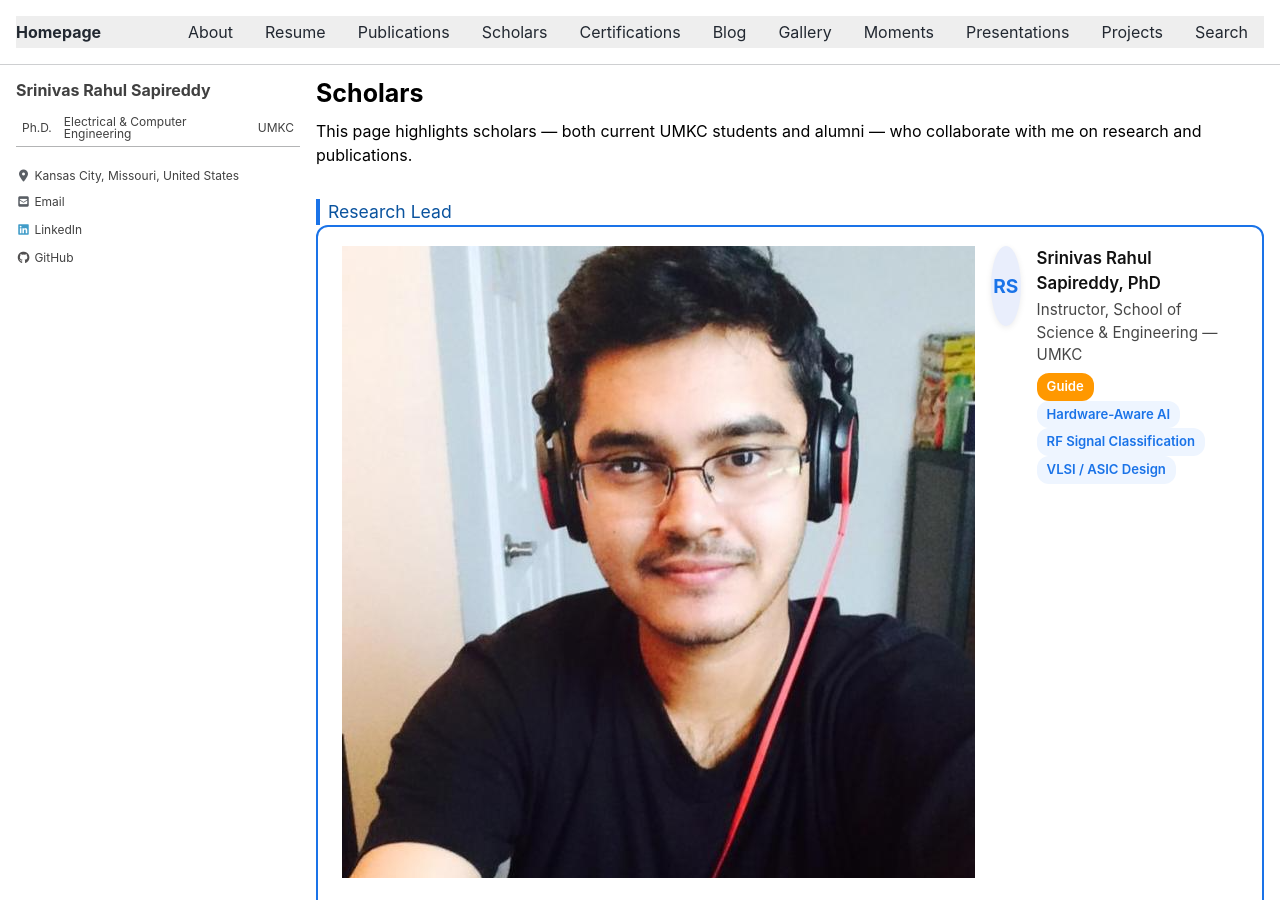
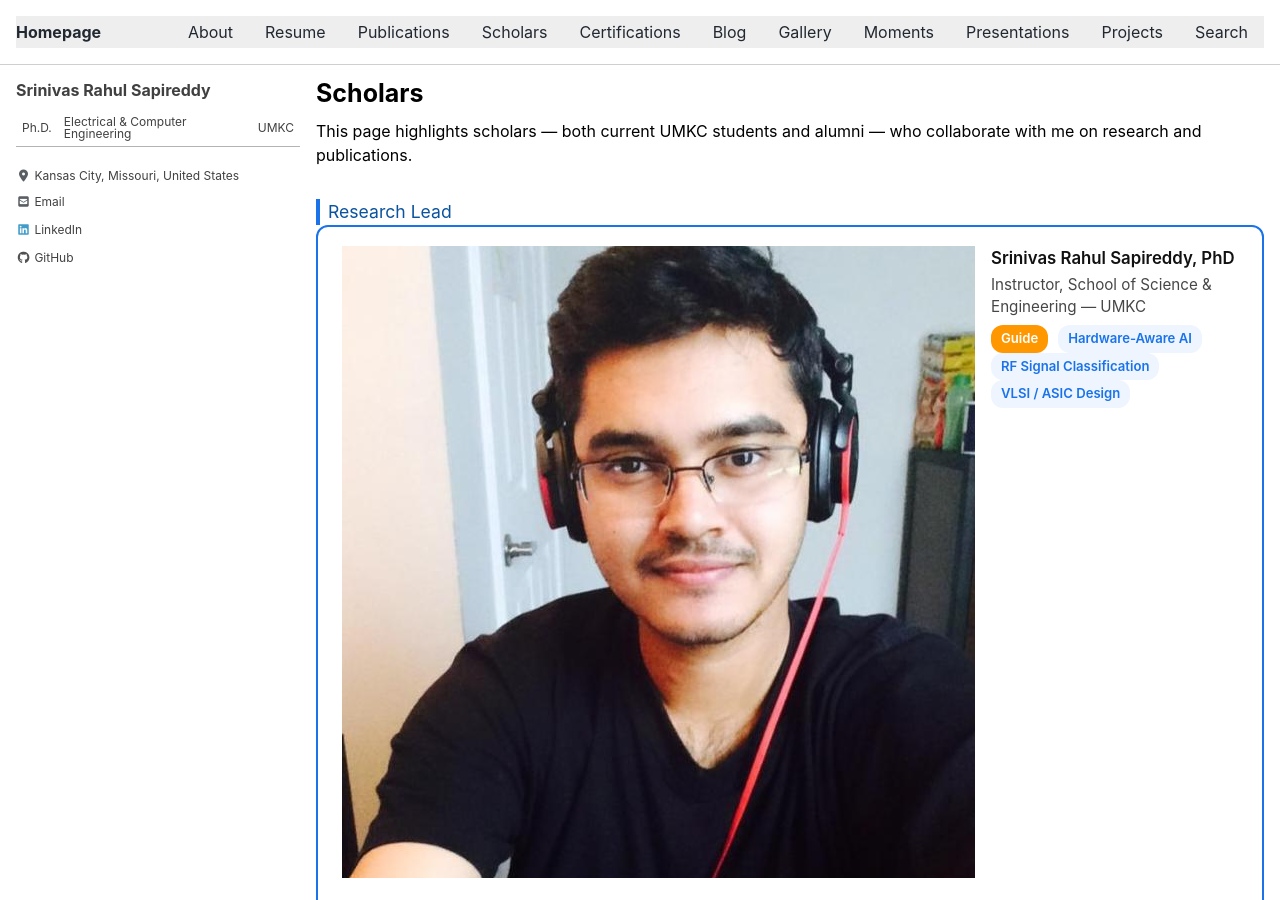
Before and after one commit to srsapireddy/srsapireddy.github.io, a Jekyll site: the page built from _pages/scholars.md, in a window 1280 px wide and 900 px high. Built offline with Jekyll 4.4.1, drawn with Linux system fonts in a browser that asks for light colours; cached includes are drawn as plain includes; nearby versions of some CDN libraries.

Commit message:
Update scholars.md

```diff
--- a/_pages/scholars.md
+++ b/_pages/scholars.md
@@ -134,8 +134,7 @@ This page highlights scholars — both current UMKC students and alumni — who
 <div class="group-title">Research Lead</div>
 <div class="sch-card">
   <div class="sch-header">
-    <img src="/images/rahul.png" alt="Dr. Srinivas Rahul Sapireddy" class="sch-img">
-    <div class="sch-avatar">RS</div>
+    <img src="/images/rahul.png" alt="Srinivas Rahul Sapireddy, PhD" class="sch-img">
     <div>
       <div class="sch-name">Srinivas Rahul Sapireddy, PhD</div>
       <div class="sch-sub">Instructor, School of Science & Engineering — UMKC</div>
```
